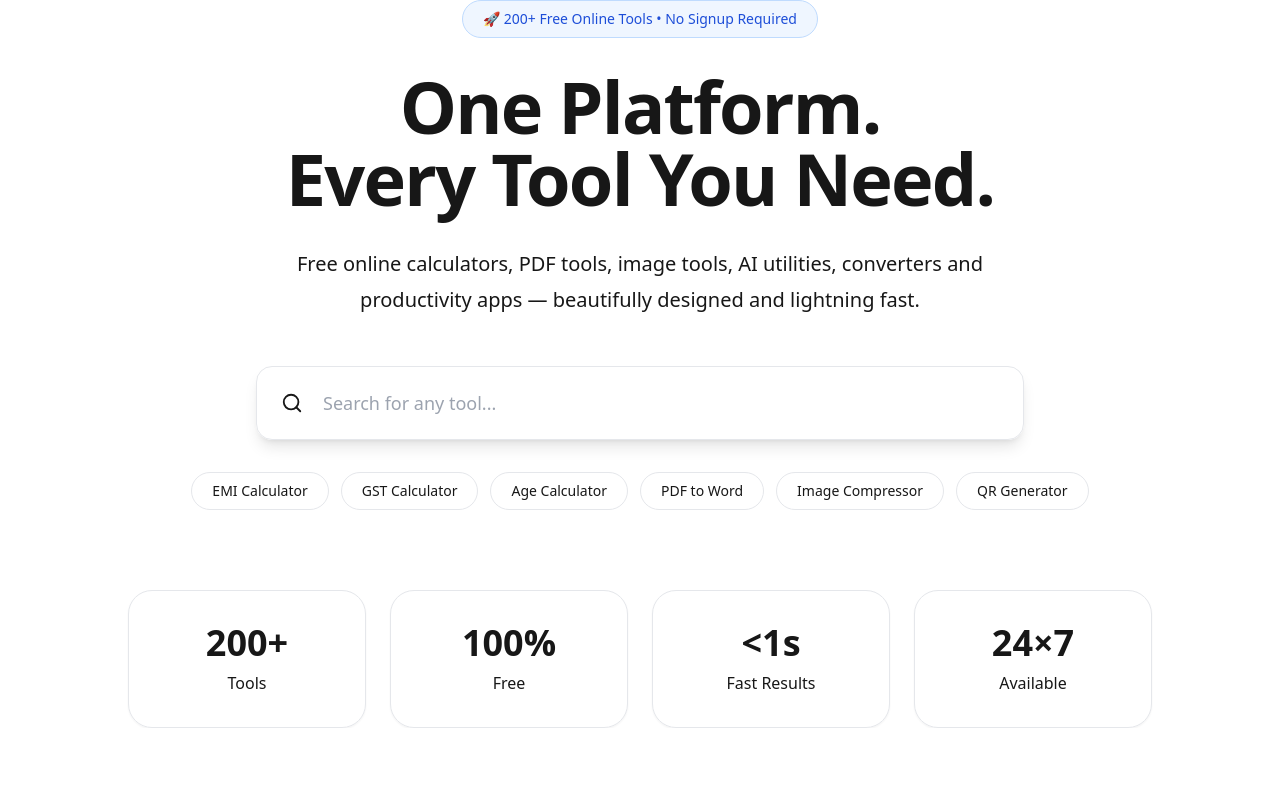
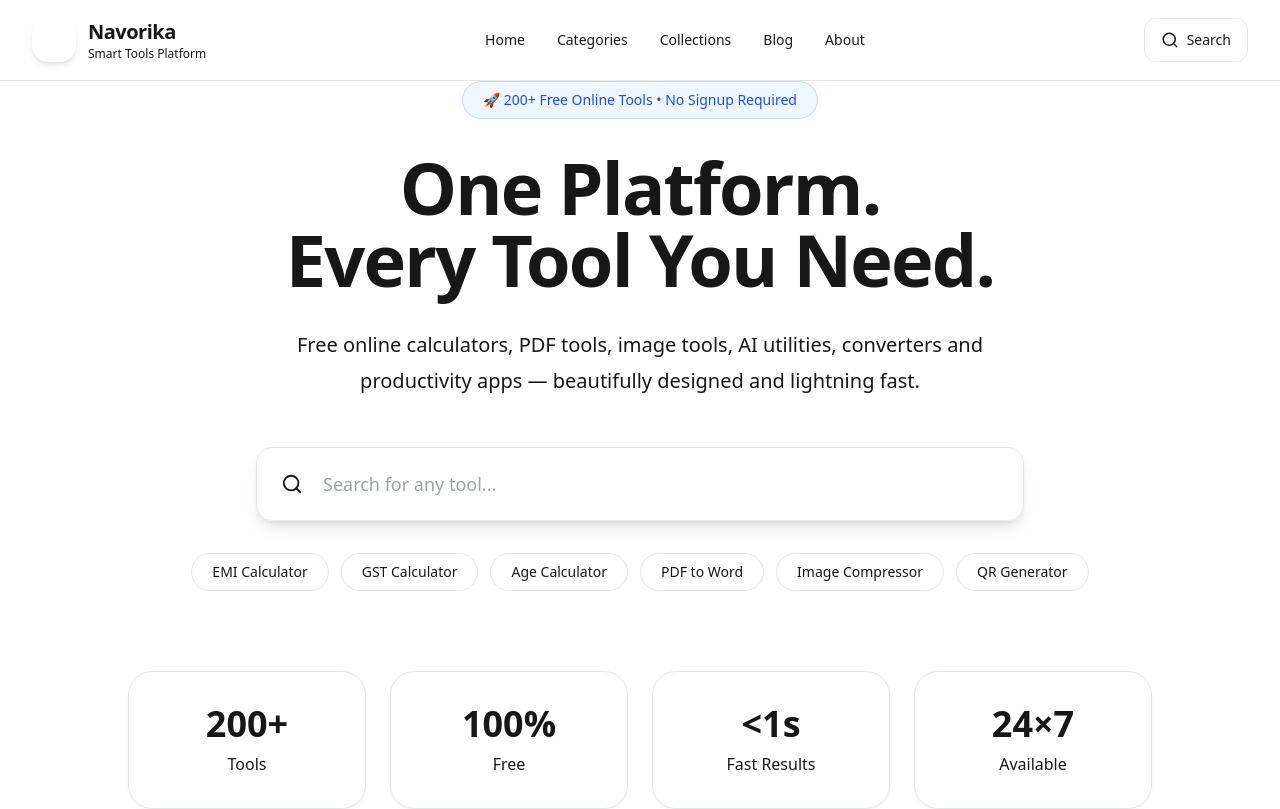
Before and after one commit to js91872/navorika, a Next.js app: page / in a window 1280 px wide. Built offline with nearby package versions, Linux system fonts and the light colour scheme.

Commit message:
v0.1.2 Add professional sticky header

```diff
--- a/src/app/page.tsx
+++ b/src/app/page.tsx
@@ -1,5 +1,11 @@
+import Header from "@/components/layout/Header";
 import Hero from "@/components/home/Hero";
 
 export default function Home() {
-  return <Hero />;
+  return (
+    <>
+      <Header />
+      <Hero />
+    </>
+  );
 }
--- a/src/components/layout/Header.tsx
+++ b/src/components/layout/Header.tsx
@@ -1,7 +1,7 @@
 "use client";
 
 import Link from "next/link";
-import { Menu, Search } from "lucide-react";
+import { Search, Menu } from "lucide-react";
 
 import Container from "@/components/ui/Container";
 import Logo from "@/components/layout/Logo";
@@ -9,51 +9,44 @@ import { navigation } from "@/lib/navigation";
 
 export default function Header() {
   return (
-    <header className="sticky top-0 z-50 border-b border-border bg-background/95 backdrop-blur">
+    <header className="sticky top-0 z-50 border-b border-border/60 bg-background/80 backdrop-blur-xl">
       <Container>
-        <div className="flex h-18 items-center justify-between">
+        <div className="flex h-20 items-center justify-between">
 
           {/* Logo */}
           <Logo />
 
           {/* Desktop Navigation */}
-          <nav
-            className="hidden items-center gap-8 lg:flex"
-            aria-label="Main Navigation"
-          >
+          <nav className="hidden items-center gap-8 lg:flex">
             {navigation.map((item) => (
               <Link
                 key={item.title}
                 href={item.href}
-                className="text-sm font-medium text-muted-foreground transition-colors hover:text-primary"
+                className="text-sm font-medium text-muted-foreground transition-colors duration-200 hover:text-primary"
               >
                 {item.title}
               </Link>
             ))}
           </nav>
 
-          {/* Right Actions */}
-          <div className="flex items-center gap-2">
-
-            {/* Search */}
+          {/* Right Side */}
+          <div className="flex items-center gap-3">
 
             <button
-              aria-label="Search"
-              className="flex h-10 w-10 items-center justify-center rounded-xl border border-border transition-colors hover:bg-muted"
+              className="hidden h-11 items-center gap-2 rounded-xl border border-border px-4 transition hover:bg-muted md:flex"
             >
               <Search size={18} />
+              <span className="text-sm">Search</span>
             </button>
 
-            {/* Mobile Menu */}
-
             <button
-              aria-label="Open Menu"
-              className="flex h-10 w-10 items-center justify-center rounded-xl border border-border transition-colors hover:bg-muted lg:hidden"
+              className="flex h-11 w-11 items-center justify-center rounded-xl border border-border transition hover:bg-muted lg:hidden"
             >
               <Menu size={20} />
             </button>
 
           </div>
+
         </div>
       </Container>
     </header>
--- a/src/components/layout/Logo.tsx
+++ b/src/components/layout/Logo.tsx
@@ -5,21 +5,20 @@ export default function Logo() {
   return (
     <Link
       href="/"
-      aria-label="Navorika Home"
-      className="flex items-center gap-3 transition-opacity hover:opacity-90"
+      className="flex items-center gap-3"
     >
-      <div className="flex h-11 w-11 items-center justify-center rounded-2xl bg-primary text-white shadow-sm">
-        <Compass size={22} strokeWidth={2.2} />
+      <div className="flex h-11 w-11 items-center justify-center rounded-2xl bg-primary text-white shadow-md">
+        <Compass size={22} strokeWidth={2.3} />
       </div>
 
-      <div className="flex flex-col leading-none">
-        <span className="text-xl font-bold tracking-tight text-foreground">
+      <div>
+        <div className="text-xl font-bold tracking-tight">
           Navorika
-        </span>
+        </div>
 
-        <span className="text-xs text-muted-foreground">
-          Smart Tools. Simplified.
-        </span>
+        <div className="text-xs text-muted-foreground">
+          Smart Tools Platform
+        </div>
       </div>
     </Link>
   );
```
